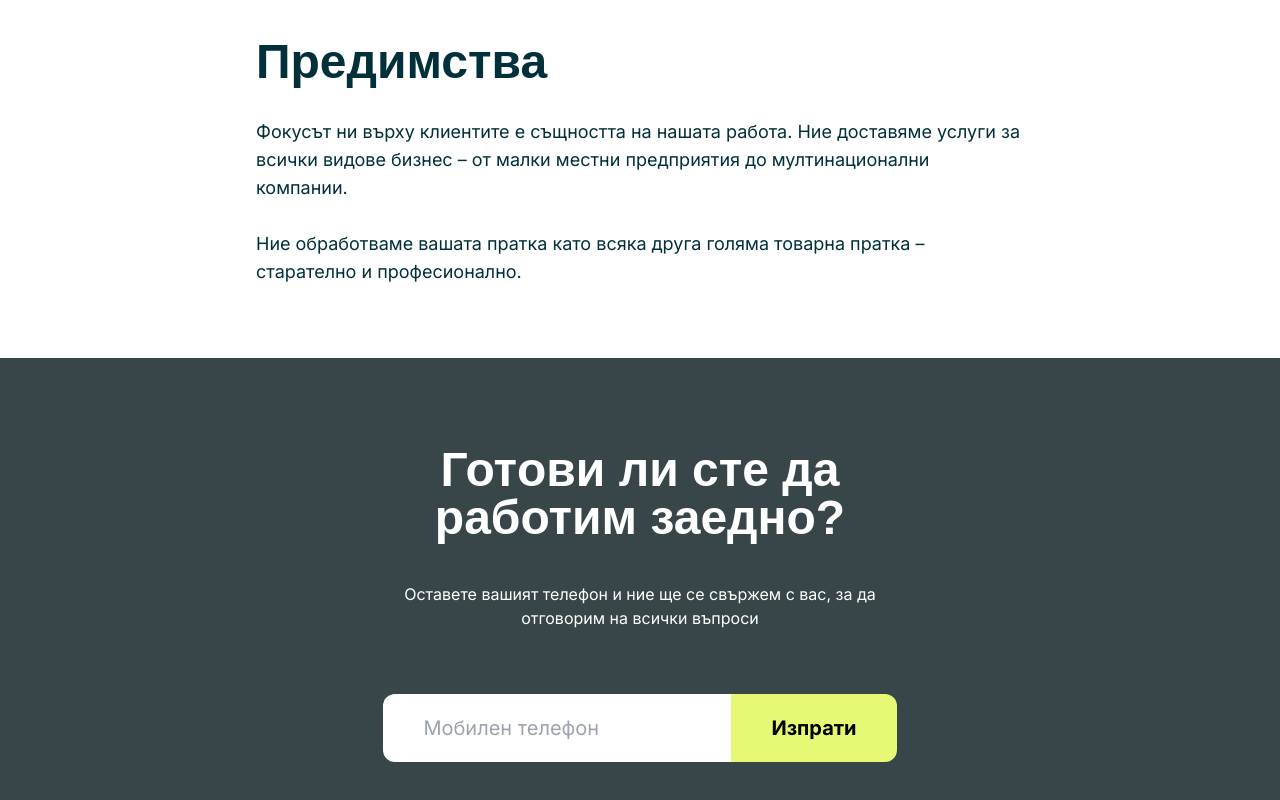
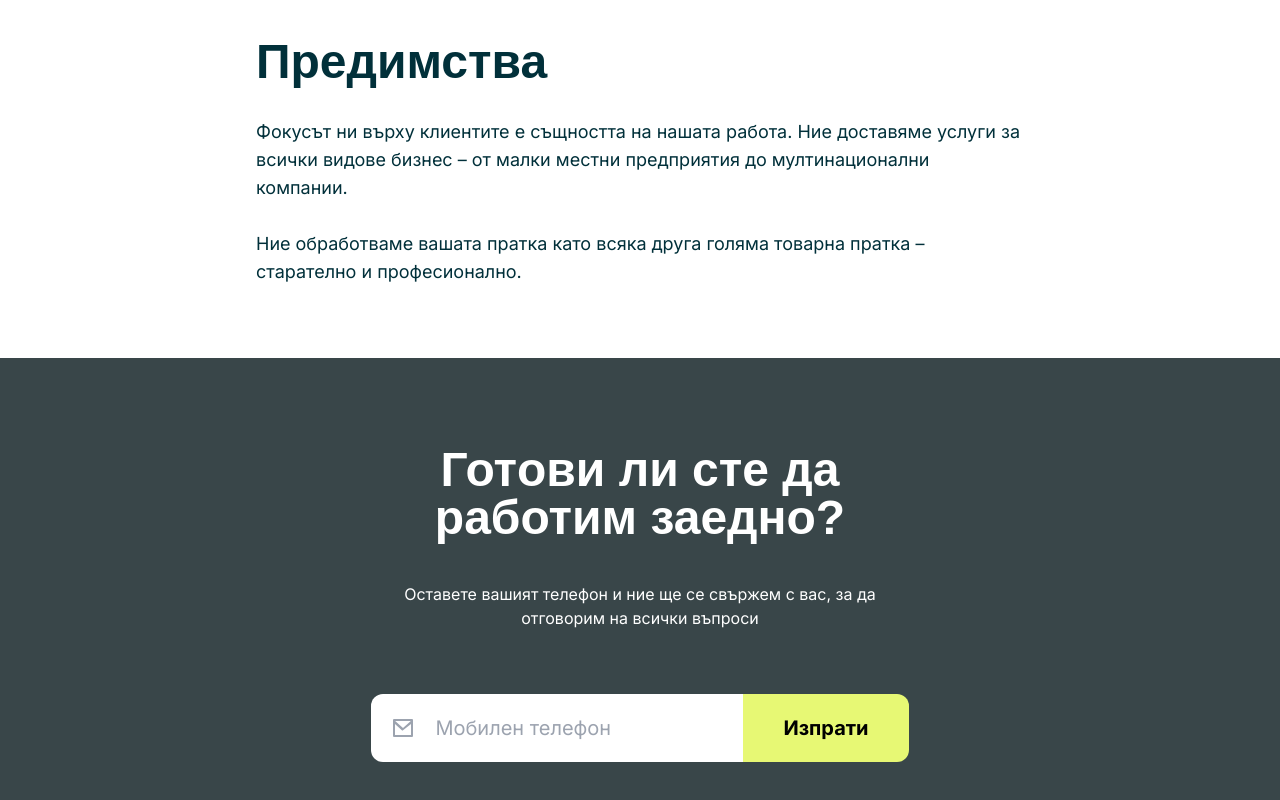
Before and after one commit to Stoyan83/Zproject01, a Next.js app: page / in a window 1280 px wide. Shown: the part 1736-2536 px from the top of the page. Built offline with nearby package versions, Linux system fonts and the light colour scheme.

Commit message:
email icon

```diff
--- a/src/app/components/Form.tsx
+++ b/src/app/components/Form.tsx
@@ -1,27 +1,39 @@
-'use client'
-import React from 'react'
+"use client";
+import React from "react";
 
 export default function Form() {
   return (
-    <div className='flex flex-col items-center text-center py-10 xl:py-12 max-w-[540px] mx-auto'>
-      <h2 className='text-white my-10 font-semibold text-heading font-space-grotesk leading-[2.5rem] md:leading-[2.5rem] text-3xl md:text-3xl lg:text-4xl xl:text-5xl'>
+    <div className="flex flex-col items-center text-center py-10 xl:py-12 max-w-[540px] mx-auto">
+      <h2 className="text-white my-10 font-semibold text-heading font-space-grotesk leading-[2.5rem] md:leading-[2.5rem] text-3xl md:text-3xl lg:text-4xl xl:text-5xl">
         Готoви ли сте да работим заедно?
       </h2>
-      <p className='text-white'>
-        Оставете вашият телефон и ние ще се свържем с вас, за да отговорим на всички въпроси
+      <p className="text-white">
+        Оставете вашият телефон и ние ще се свържем с вас, за да отговорим на
+        всички въпроси
       </p>
-      <div className='my-16 flex flex-nowrap justify-center'>
-        <div className='flex items-center bg-white rounded-l-xl pl-3 xl:pl-5'>
+      <div className="my-16 flex flex-nowrap justify-center">
+        <div className="flex items-center bg-white rounded-l-xl pl-3 xl:pl-5">
+          <svg
+            className="h-6 w-6 fill-current text-gray-400"
+            viewBox="0 0 24 24"
+            xmlns="http://www.w3.org/2000/svg"
+          >
+            <path
+              fillRule="evenodd"
+              clipRule="evenodd"
+              d="M3 3a1 1 0 0 0-1 1v16a1 1 0 0 0 1 1h18a1 1 0 0 0 1-1V4a1 1 0 0 0-1-1H3zm16.828 2H4.172L12 11.896 19.828 5zM4 19V8.104l7.096 6.398a.5.5 0 0 0 .608 0L20 8.104V19H4z"
+            />
+          </svg>
           <input
-            className='p-3 w-[12rem] xl:w-auto xl:p-5 xl:text-xl outline-none border-none bg-transparent'
-            type='text'
-            placeholder='Мобилен телефон'
+            className="p-3 w-[12rem] xl:w-auto xl:p-5 xl:text-xl outline-none border-none bg-transparent"
+            type="text"
+            placeholder="Мобилен телефон"
           />
         </div>
-        <button className='p-3 xl:p-5 xl:px-10 bg-button-yellow xl:text-xl rounded-r-xl border-0 font-bold'>
+        <button className="p-3 xl:p-5 xl:px-10 bg-button-yellow xl:text-xl rounded-r-xl border-0 font-bold">
           Изпрати
         </button>
       </div>
     </div>
-  )
+  );
 }
```
Also changed, not shown: public/icon.png (deleted).
